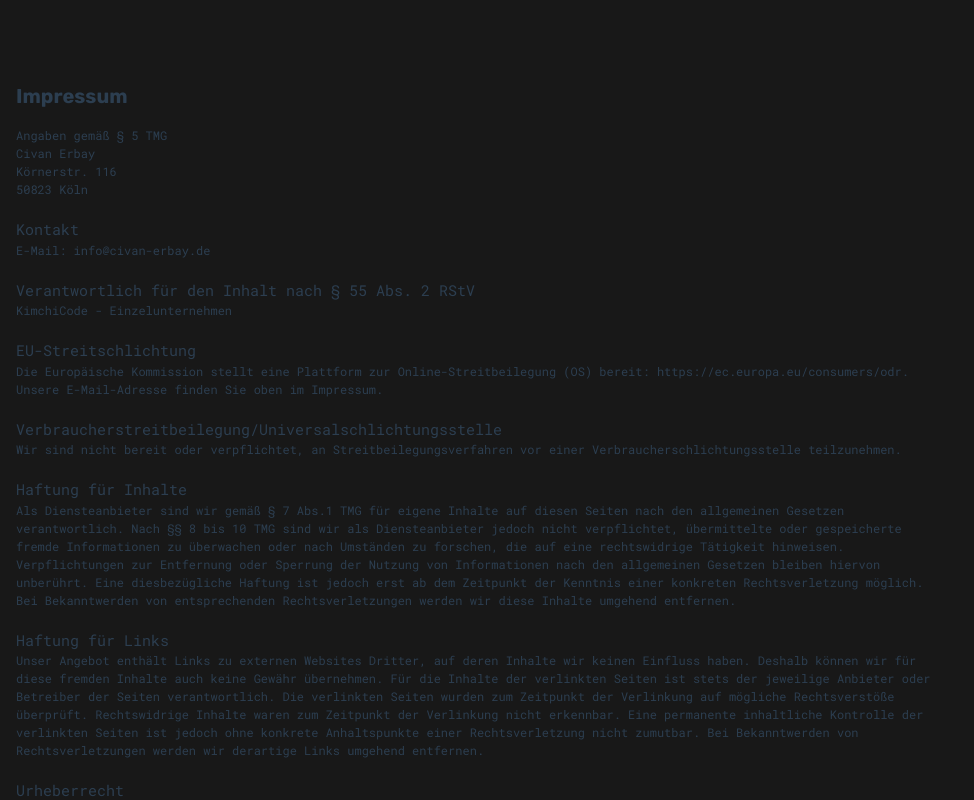
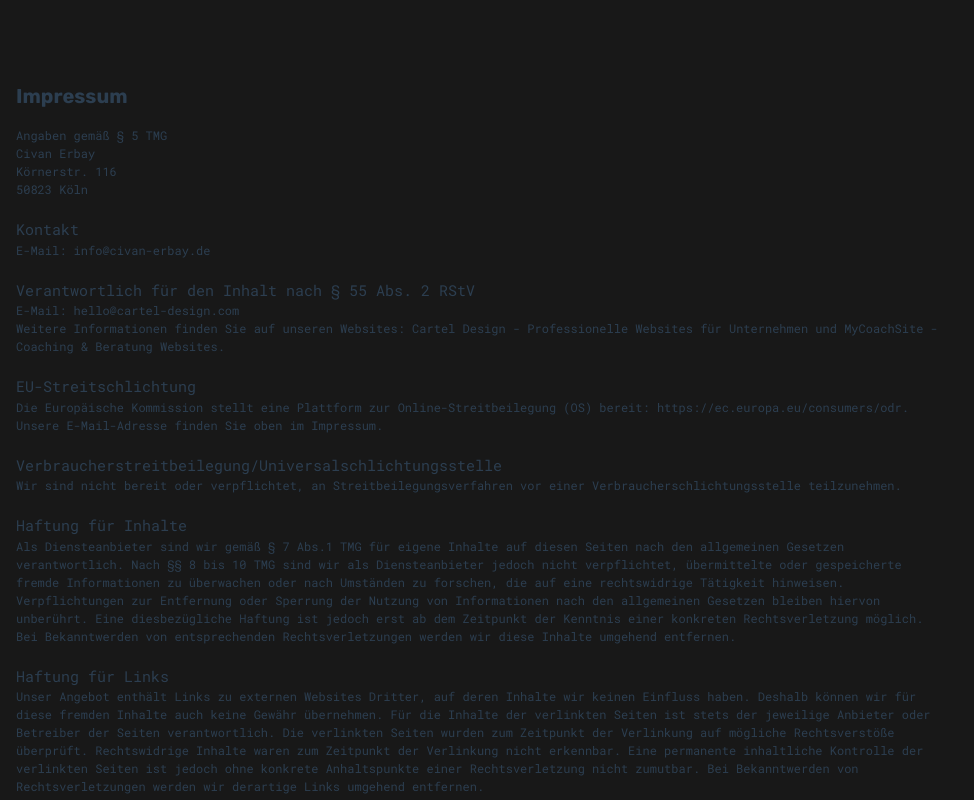
Before and after one commit to CivanErbay/nuxt_ce, a Nuxt app: page /Impressum in a window 1280 px wide. Shown: the top 800 px of the page, without its empty margins (0-974 px from the left). Built offline with nearby package versions, Linux system fonts and the light colour scheme.

Commit message:
Update Impressum.vue

```diff
--- a/pages/Impressum.vue
+++ b/pages/Impressum.vue
@@ -22,7 +22,14 @@ const toLanding = () => {
     <h2>Kontakt</h2>
     <p>E-Mail: info@civan-erbay.de</p>
     <h2>Verantwortlich für den Inhalt nach § 55 Abs. 2 RStV</h2>
-    <p>KimchiCode - Einzelunternehmen</p>
+     <p>E-Mail: hello@cartel-design.com</p>
+
+    <p>
+      Weitere Informationen finden Sie auf unseren Websites:
+      <a href="https://cartel-design.com" target="_blank" rel="noopener noreferrer">Cartel Design - Professionelle
+        Websites für Unternehmen</a> und
+      <a href="https://mycoachsite.com" target="_blank" rel="noopener noreferrer">MyCoachSite - Coaching & Beratung Websites</a>.
+    </p>
     <h2>EU-Streitschlichtung</h2>
     <p>
       Die Europäische Kommission stellt eine Plattform zur
```
